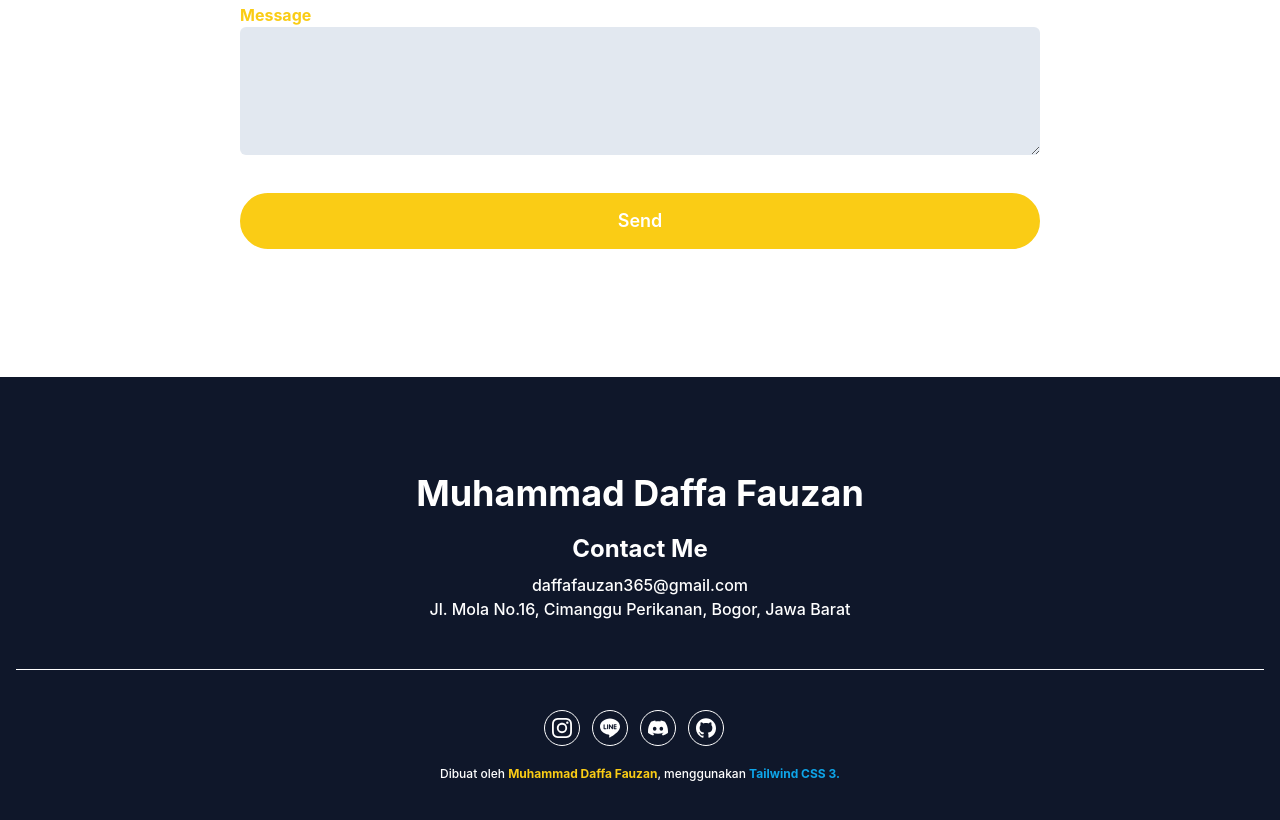
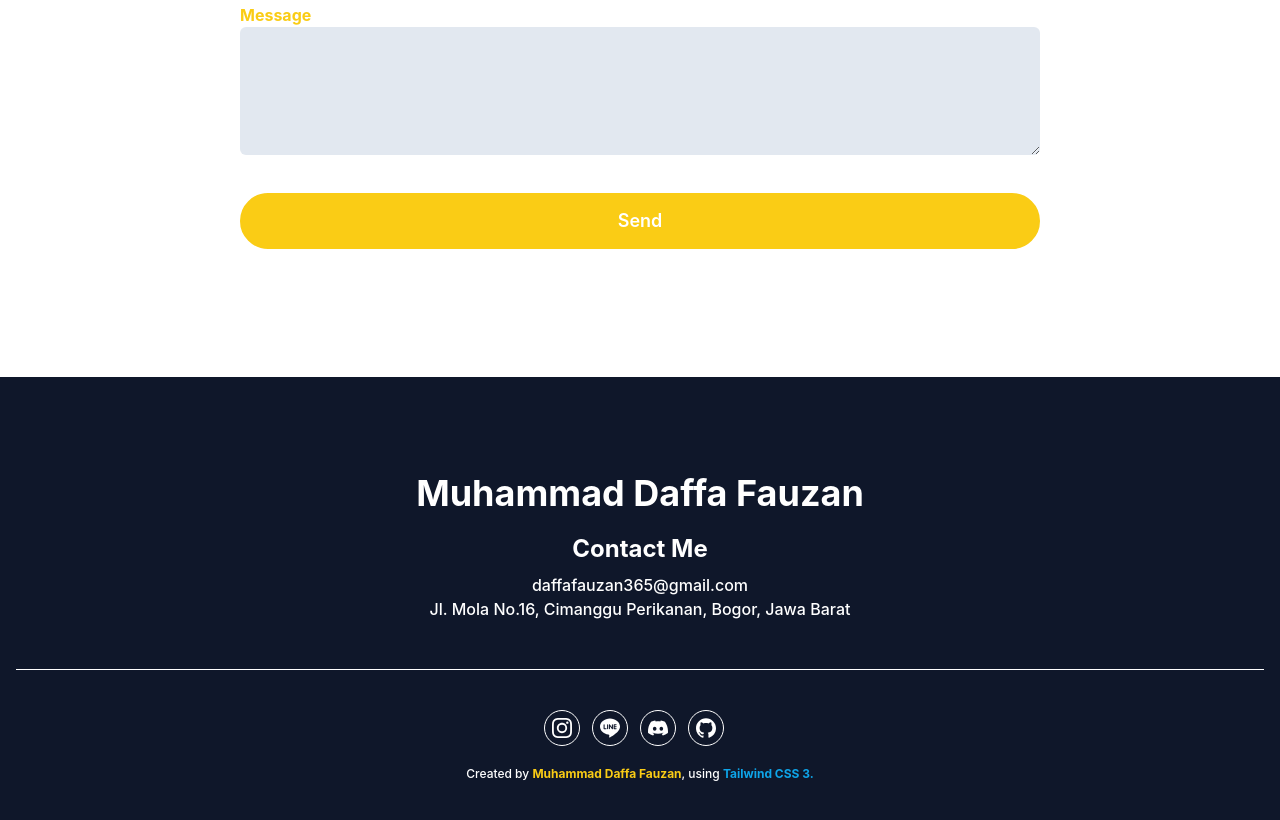
Before and after one commit to Zan05daf/portfolio-daffa-tailwind, a website: page index.html in a window 1280 px wide. Shown: the part 7182-8002 px from the top of the page. Drawn offline with Linux system fonts and the light colour scheme.

Commit message:
update index html

```diff
--- a/index.html
+++ b/index.html
@@ -355,7 +355,7 @@
                         <svg role="img" width="20" class="fill-current" viewBox="0 0 24 24" xmlns="http://www.w3.org/2000/svg"><title>GitHub</title><path d="M12 .297c-6.63 0-12 5.373-12 12 0 5.303 3.438 9.8 8.205 11.385.6.113.82-.258.82-.577 0-.285-.01-1.04-.015-2.04-3.338.724-4.042-1.61-4.042-1.61C4.422 18.07 3.633 17.7 3.633 17.7c-1.087-.744.084-.729.084-.729 1.205.084 1.838 1.236 1.838 1.236 1.07 1.835 2.809 1.305 3.495.998.108-.776.417-1.305.76-1.605-2.665-.3-5.466-1.332-5.466-5.93 0-1.31.465-2.38 1.235-3.22-.135-.303-.54-1.523.105-3.176 0 0 1.005-.322 3.3 1.23.96-.267 1.98-.399 3-.405 1.02.006 2.04.138 3 .405 2.28-1.552 3.285-1.23 3.285-1.23.645 1.653.24 2.873.12 3.176.765.84 1.23 1.91 1.23 3.22 0 4.61-2.805 5.625-5.475 5.92.42.36.81 1.096.81 2.22 0 1.606-.015 2.896-.015 3.286 0 .315.21.69.825.57C20.565 22.092 24 17.592 24 12.297c0-6.627-5.373-12-12-12"/></svg>
                     </a>
                 </div>
-                <p class="font-medium text-xs text-white text-center">Dibuat oleh <a href="https://instagram.com/mdaffazn_" target="_blank" class="font-bold text-primary">Muhammad Daffa Fauzan</a>, menggunakan <a href="https://tailwindcss.com" target="_blank" class="font-bold text-sky-500">Tailwind CSS 3.</a>
+                <p class="font-medium text-xs text-white text-center">Created by <a href="https://instagram.com/mdaffazn_" target="_blank" class="font-bold text-primary">Muhammad Daffa Fauzan</a>, using <a href="https://tailwindcss.com" target="_blank" class="font-bold text-sky-500">Tailwind CSS 3.</a>
                 </p>
             </div>
         </div>
```
